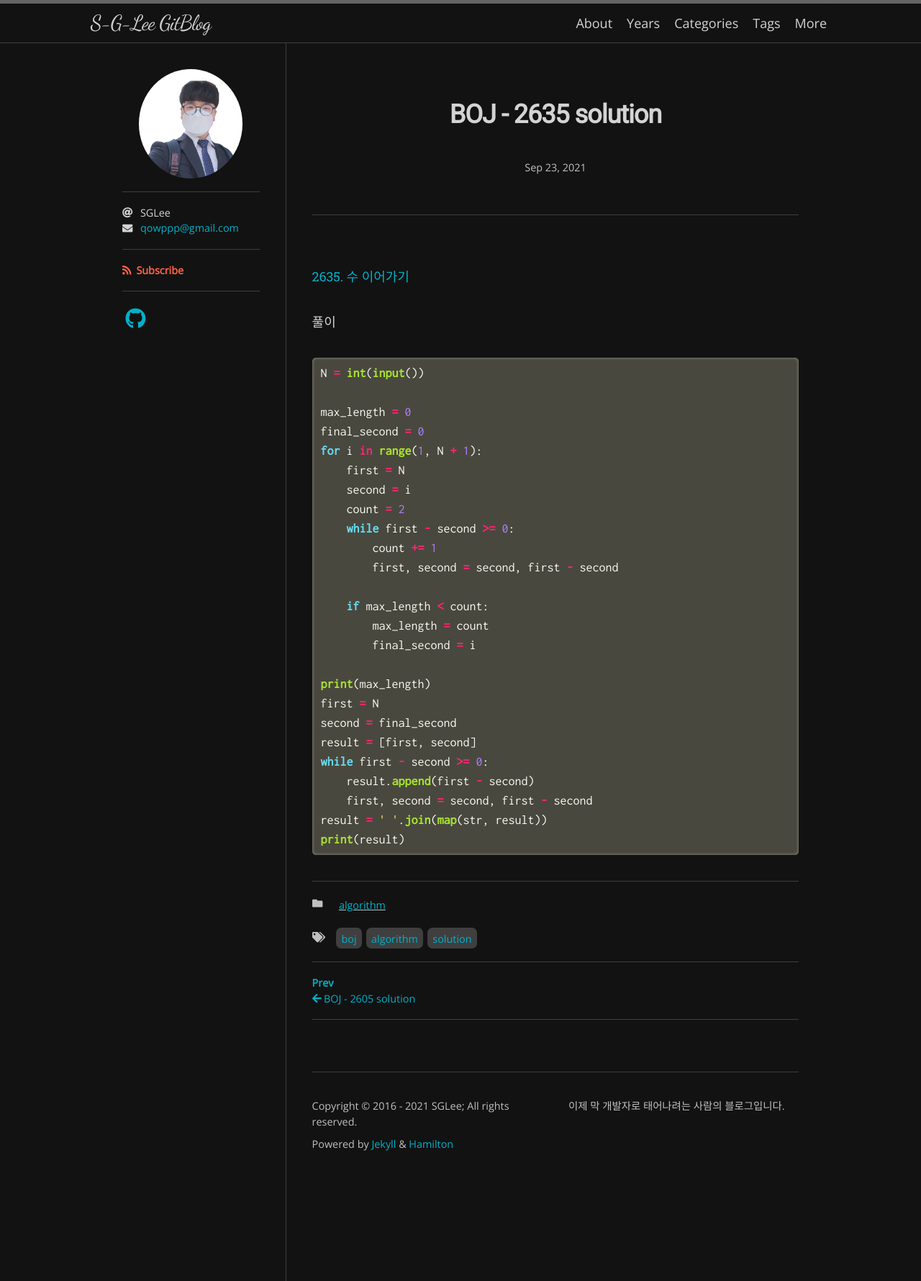
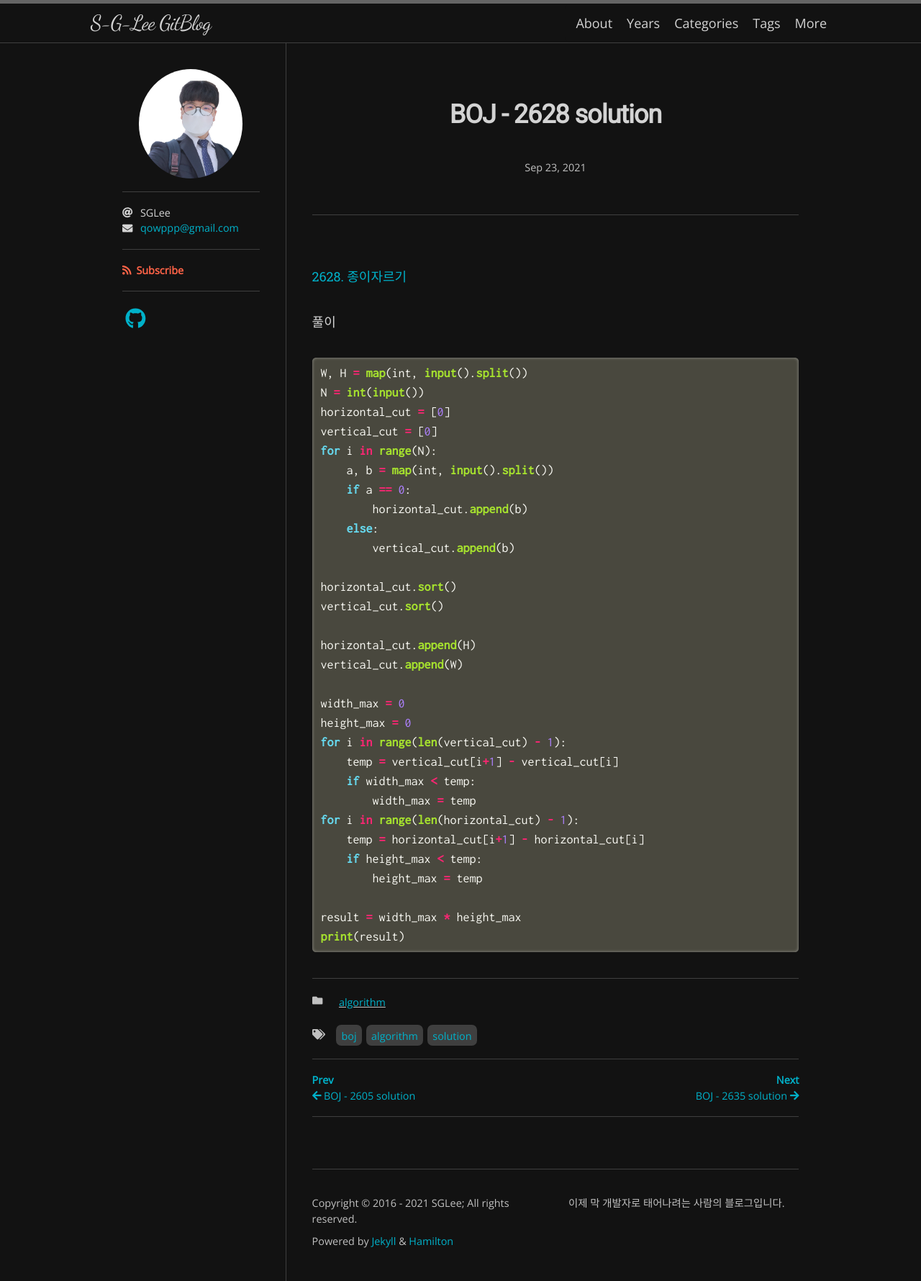
Before and after one commit to S-G-Lee/S-G-Lee.github.io, a Jekyll site: the page built from _posts/2021-09-23-BOJ-2628.markdown, in a window 1280 px wide. Shown: the whole page at 72% size. Built offline with Jekyll 4.4.1, drawn with Linux system fonts in a browser that asks for light colours; nearby versions of some CDN libraries; some web fonts are replaced.

Commit message:
2021 09 23 posting

````diff
--- a/_posts/2021-09-23-BOJ-2628.markdown
+++ b/_posts/2021-09-23-BOJ-2628.markdown
@@ -1,38 +1,43 @@
 ---
 layout: post
-title:  "BOJ - 2635 solution"
+title:  "BOJ - 2628 solution"
 date:   2021-09-23 18:30:00 +0900
 categories: algorithm
 tags: [algorithm, BOJ, solution]
 ---
-[2635. 수 이어가기](https://www.acmicpc.net/problem/2635)
+[2628. 종이자르기](https://www.acmicpc.net/problem/2628)
 
 풀이
 
 ```python
+W, H = map(int, input().split())
 N = int(input())
+horizontal_cut = [0]
+vertical_cut = [0]
+for i in range(N):
+    a, b = map(int, input().split())
+    if a == 0:
+        horizontal_cut.append(b)
+    else:
+        vertical_cut.append(b)
 
-max_length = 0
-final_second = 0
-for i in range(1, N + 1):
-    first = N
-    second = i
-    count = 2
-    while first - second >= 0:
-        count += 1
-        first, second = second, first - second
+horizontal_cut.sort()
+vertical_cut.sort()
 
-    if max_length < count:
-        max_length = count
-        final_second = i
+horizontal_cut.append(H)
+vertical_cut.append(W)
 
-print(max_length)
-first = N
-second = final_second
-result = [first, second]
-while first - second >= 0:
-    result.append(first - second)
-    first, second = second, first - second
-result = ' '.join(map(str, result))
+width_max = 0
+height_max = 0
+for i in range(len(vertical_cut) - 1):
+    temp = vertical_cut[i+1] - vertical_cut[i]
+    if width_max < temp:
+        width_max = temp
+for i in range(len(horizontal_cut) - 1):
+    temp = horizontal_cut[i+1] - horizontal_cut[i]
+    if height_max < temp:
+        height_max = temp
+
+result = width_max * height_max
 print(result)
 ```
````
Also changed, not shown: _posts/2021-09-23-BOJ-2635.markdown (added, +38 -0 lines).
